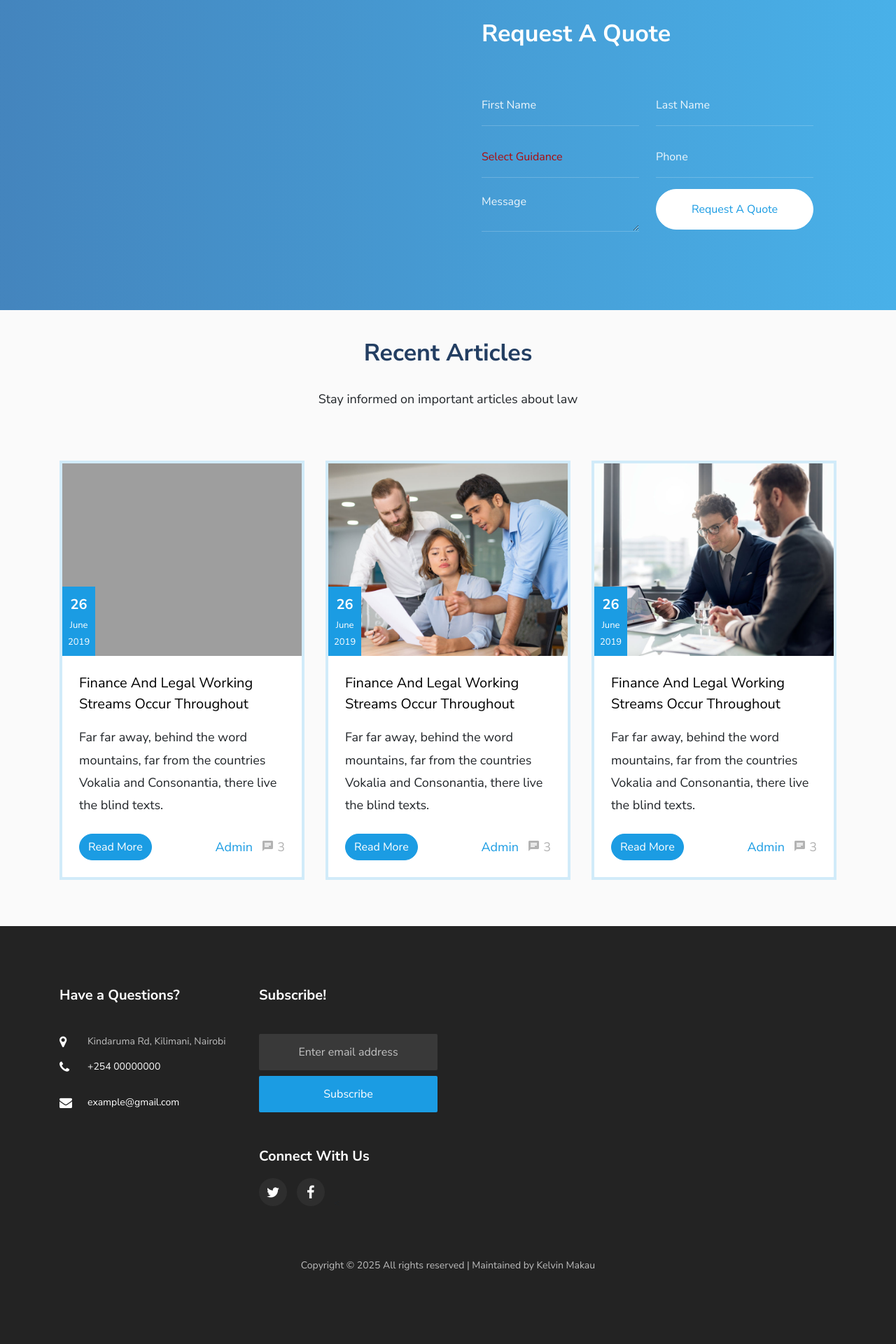
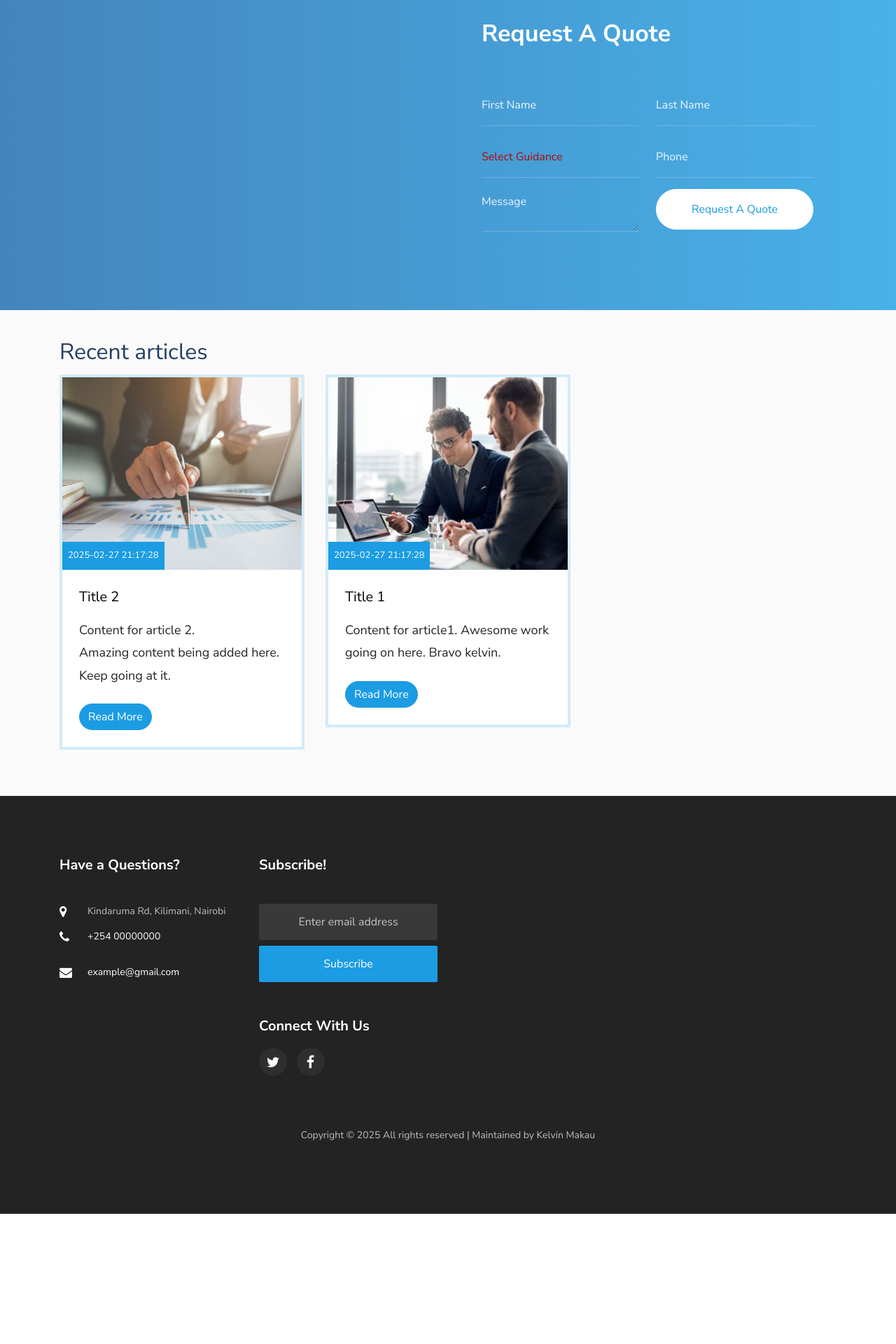
Before and after one commit to kevalicious/aduda, a PHP site: page /?page=1 in a window 1280 px wide. Shown: the part 2295-4215 px from the top of the page at 70% size. After the commit the page ends 4029 px from the top, so only its background shows below. Run offline with PHP 8.4, Linux system fonts and the light colour scheme; data comes from the database, SQL or seed files in the repository; some libraries are stand-ins or nearby versions; some web fonts are replaced; grey boxes are pictures that could not be loaded.

Commit message:
fixed single article layout and responsiveness. added view article by the latest post. limit to only 3 artciles

```diff
--- a/css/style.css
+++ b/css/style.css
@@ -3154,6 +3154,35 @@ textarea.form-control {
     font-size: 18px;
     margin-bottom: 20px; }
 
+/* Dropdown container */
+.dropdown {
+  position: relative;
+  display: inline-block;
+}
+
+.dropdown-content {
+  display: none;
+  position: absolute;
+  background-color: #333;
+  min-width: 160px;
+  z-index: 1;
+}
+
+.dropdown-content a {
+  color: white;
+  padding: 12px 16px;
+  text-decoration: none;
+  display: block;
+}
+
+.dropdown-content a:hover {
+  background-color: #111;
+}
+
+.dropdown:hover .dropdown-content {
+  display: block;
+}
+
 .categories {
   padding: 0; }
   .categories li {
--- /dev/null
+++ b/includes/recent_articles.php
@@ -0,0 +1,62 @@
+<section class="ftco-section bg-light">
+    <div class="container">
+        <div class="row">
+            <div class="col-md-12 col-lg-12 ftco-animate">
+                <h2 class='ftco-heading-2'>Recent articles</h2>
+            </div>
+        </div>
+        <div class="row">
+
+            <?php
+
+            require_once("./database/connection.php");
+
+            $sql = "SELECT * FROM articles order by id desc limit 3";
+            $articles = mysqli_query($conn, $sql);
+            if (mysqli_num_rows($articles) == 0) {
+                echo "
+                    <div class='col-md-6 col-lg-4 ftco-animate'>
+                       <h3 class='heading'>No articles yet in the database!</h3>
+                    </div>
+                ";
+            } else {
+                while ($list = mysqli_fetch_array($articles)) {
+                    $id = $list['id'];
+                    $image = $list['imageurl'];
+                    $uploadtime = $list['uploadtime'];
+                    $title = $list['title'];
+                    $content = $list['content'];
+
+
+
+            ?>
+
+                    <div class="col-md-6 col-lg-4 ftco-animate">
+
+                        <div class="blog-entry">
+                            <a href="?page=Articles&id=<?php echo $id; ?>" class="block-20 d-flex align-items-end" style="background-image: url(<?php echo $image; ?>);">
+                                <div class="meta-date text-center p-2">
+                                    <!--  <span class="day">26</span>
+                            <span class="mos">June</span> -->
+                                    <span class="yr"><?php echo $uploadtime; ?></span>
+                                </div>
+                            </a>
+                            <div class="text bg-white p-4">
+                                <h3 class="heading"><a href="?page=article&id=<?php echo $id; ?>"><?php echo $title; ?></a></h3>
+                                <p><?php echo $content; ?></p>
+                                <div class="d-flex align-items-center mt-4">
+                                    <p class="mb-0"><a href="?page=Articles&id=<?php echo $id; ?>" class="btn btn-primary">Read More <span class="ion-ios-arrow-round-forward"></span></a></p>
+
+                                </div>
+                            </div>
+                        </div>
+                    </div>
+
+            <?php }
+            } ?>
+
+
+        </div>
+
+    </div>
+</section>
--- a/index.php
+++ b/index.php
@@ -64,7 +64,7 @@ $page = $_GET['page']; ?>
 						</div>
 						<div class="col-md topper d-flex align-items-center justify-content-end">
 							<p class="mb-0 d-block">
-								<a href="#" class="btn py-2 px-3 btn-primary">
+								<a href="?page=Book" class="btn py-2 px-3 btn-primary">
 									<span>Book for consultation</span>
 								</a>
 							</p>
@@ -94,10 +94,13 @@ $page = $_GET['page']; ?>
 											echo " active";
 										} ?>"><a href="?page=About" class="nav-link">About us</a></li>
 
-					<li class="nav-item"><a href="#" class="nav-link">Services</a>
-						<!-- <ul class="nav-dropdown">
-					<li class="nav-item">a</li>
-				  </ul> -->
+					<li class="nav-item dropdown">
+						<a href="#" class="nav-link dropbtn">Services</a>
+						<div class="dropdown-content">
+							<a href="#" class="nav-link">Real estate</a>
+							<a href="#" class="nav-link">Insurance</a>
+
+						</div>
 					</li>
 					<li class="nav-item <?php if ($page == 'Articles') {
 											echo " active";
@@ -121,6 +124,11 @@ $page = $_GET['page']; ?>
 			break;
 		case 'Articles':
 			require_once("./pages/articles.php");
+			exit;
+			break;
+
+		case 'Book':
+			require_once("./pages/consult.php");
 			exit;
 			break;
 		case 'Contact':
@@ -348,84 +356,7 @@ $page = $_GET['page']; ?>
 		</div>
 	</section>
 
-	<section class="ftco-section bg-light">
-		<div class="container">
-			<div class="row justify-content-center mb-5 pb-2">
-				<div class="col-md-8 text-center heading-section ftco-animate">
-					<h2 class="mb-4"><span>Recent</span> Articles</h2>
-					<p>Stay informed on important articles about law</p>
-				</div>
-			</div>
-			<div class="row">
-				<div class="col-md-6 col-lg-4 ftco-animate">
-					<div class="blog-entry">
-						<a href="blog-single.html" class="block-20 d-flex align-items-end" style="background-image: url('images/image_1.jpg');">
-							<div class="meta-date text-center p-2">
-								<span class="day">26</span>
-								<span class="mos">June</span>
-								<span class="yr">2019</span>
-							</div>
-						</a>
-						<div class="text bg-white p-4">
-							<h3 class="heading"><a href="#">Finance And Legal Working Streams Occur Throughout</a></h3>
-							<p>Far far away, behind the word mountains, far from the countries Vokalia and Consonantia, there live the blind texts.</p>
-							<div class="d-flex align-items-center mt-4">
-								<p class="mb-0"><a href="#" class="btn btn-primary">Read More <span class="ion-ios-arrow-round-forward"></span></a></p>
-								<p class="ml-auto mb-0">
-									<a href="#" class="mr-2">Admin</a>
-									<a href="#" class="meta-chat"><span class="icon-chat"></span> 3</a>
-								</p>
-							</div>
-						</div>
-					</div>
-				</div>
-				<div class="col-md-6 col-lg-4 ftco-animate">
-					<div class="blog-entry">
-						<a href="blog-single.html" class="block-20 d-flex align-items-end" style="background-image: url('images/image_2.jpg');">
-							<div class="meta-date text-center p-2">
-								<span class="day">26</span>
-								<span class="mos">June</span>
-								<span class="yr">2019</span>
-							</div>
-						</a>
-						<div class="text bg-white p-4">
-							<h3 class="heading"><a href="#">Finance And Legal Working Streams Occur Throughout</a></h3>
-							<p>Far far away, behind the word mountains, far from the countries Vokalia and Consonantia, there live the blind texts.</p>
-							<div class="d-flex align-items-center mt-4">
-								<p class="mb-0"><a href="#" class="btn btn-primary">Read More <span class="ion-ios-arrow-round-forward"></span></a></p>
-								<p class="ml-auto mb-0">
-									<a href="#" class="mr-2">Admin</a>
-									<a href="#" class="meta-chat"><span class="icon-chat"></span> 3</a>
-								</p>
-							</div>
-						</div>
-					</div>
-				</div>
-				<div class="col-md-6 col-lg-4 ftco-animate">
-					<div class="blog-entry">
-						<a href="blog-single.html" class="block-20 d-flex align-items-end" style="background-image: url('images/image_3.jpg');">
-							<div class="meta-date text-center p-2">
-								<span class="day">26</span>
-								<span class="mos">June</span>
-								<span class="yr">2019</span>
-							</div>
-						</a>
-						<div class="text bg-white p-4">
-							<h3 class="heading"><a href="#">Finance And Legal Working Streams Occur Throughout</a></h3>
-							<p>Far far away, behind the word mountains, far from the countries Vokalia and Consonantia, there live the blind texts.</p>
-							<div class="d-flex align-items-center mt-4">
-								<p class="mb-0"><a href="#" class="btn btn-primary">Read More <span class="ion-ios-arrow-round-forward"></span></a></p>
-								<p class="ml-auto mb-0">
-									<a href="#" class="mr-2">Admin</a>
-									<a href="#" class="meta-chat"><span class="icon-chat"></span> 3</a>
-								</p>
-							</div>
-						</div>
-					</div>
-				</div>
-			</div>
-		</div>
-	</section>
+	<?php require_once("./includes/recent_articles.php"); ?>
 
 	<?php include_once("./includes/footer.php"); ?>
 
```
Also changed, not shown: pages/article_view.php (+22 -0 lines), pages/consult.php (added, +46 -0 lines).
